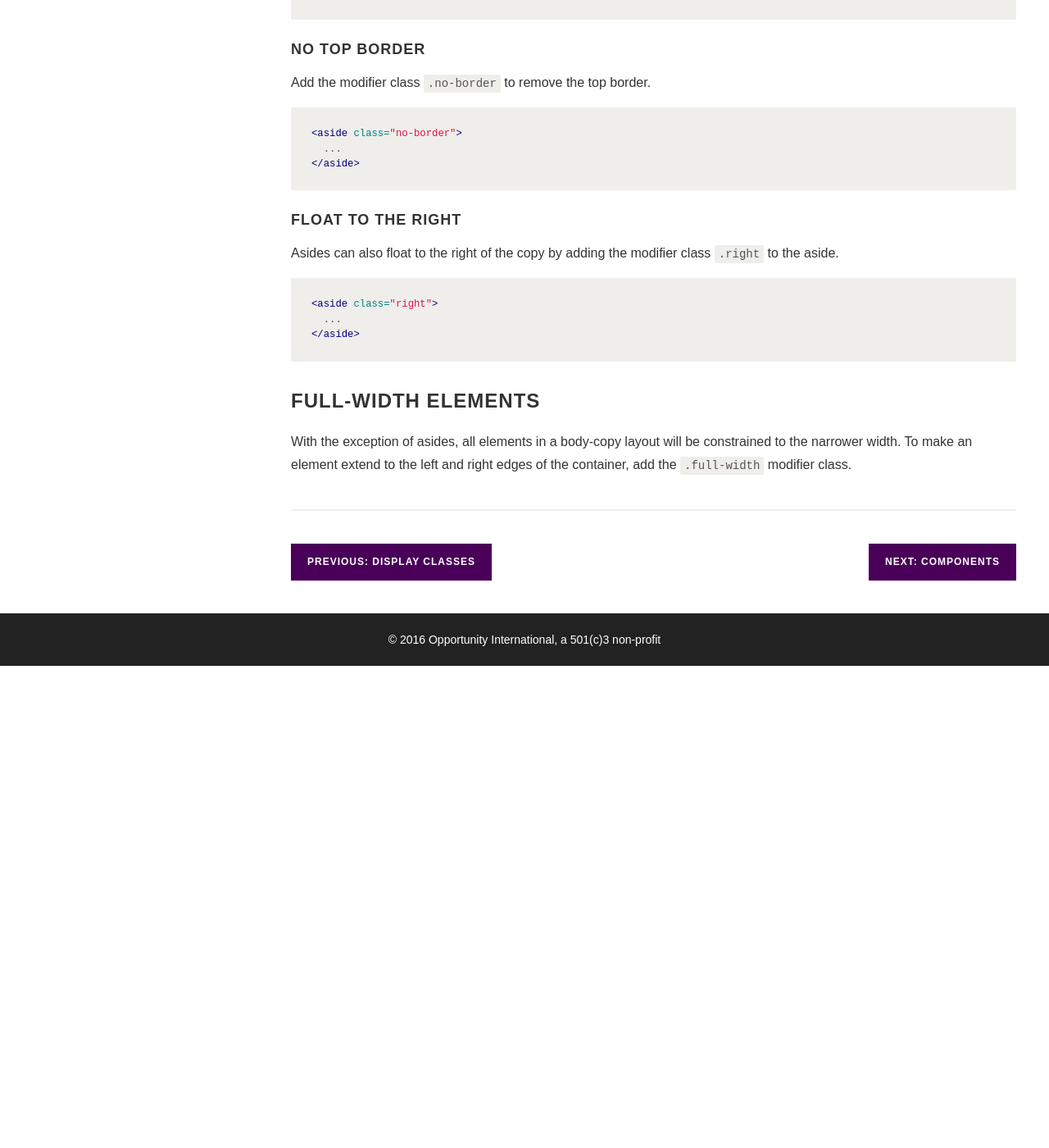
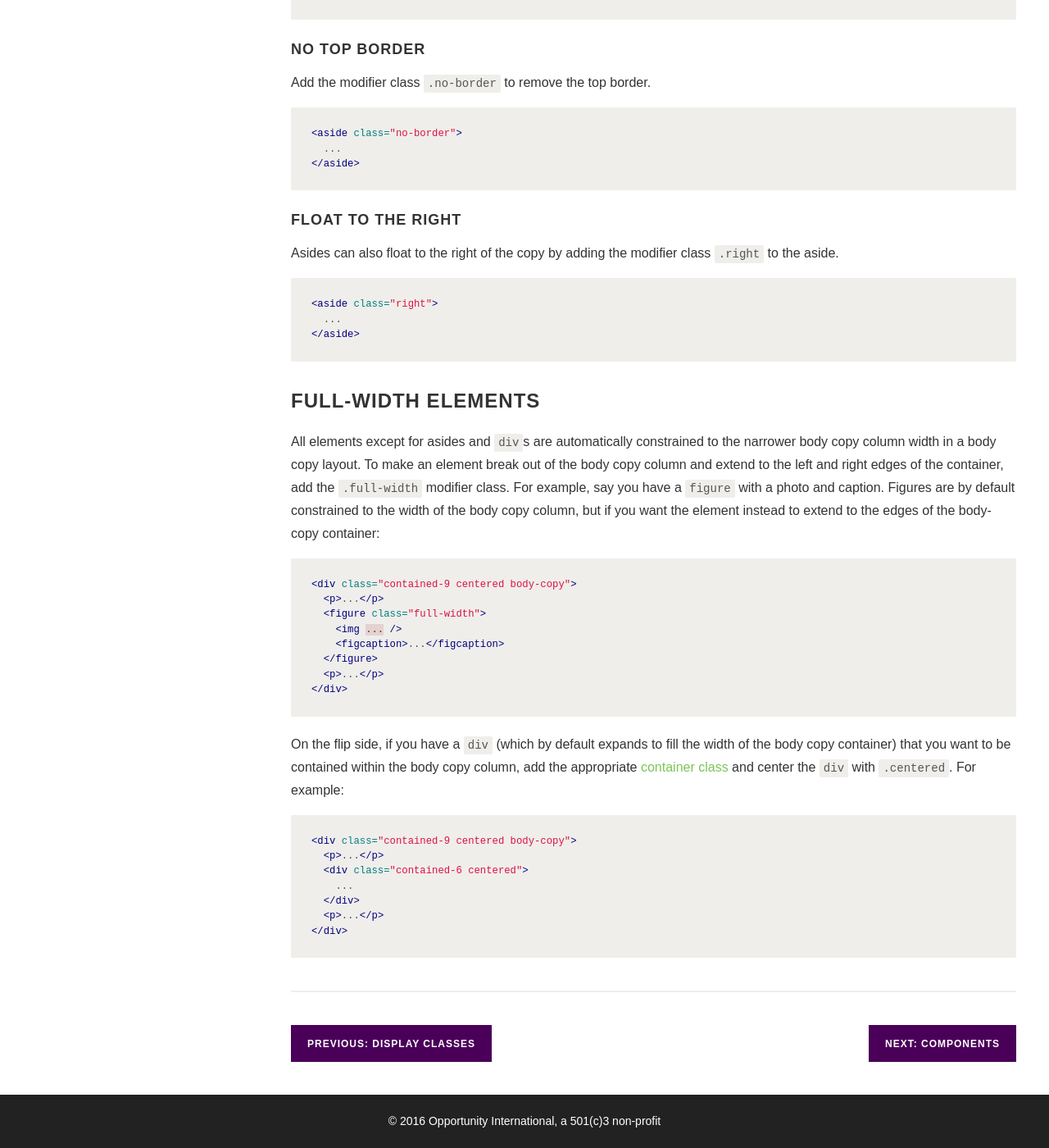
Before and after one commit to OpportunityIntl/Weavr, a Jekyll site: the page built from docs/layout/body-copy/index.md, in a window 1280 px wide and 1400 px high, scrolled down 3351 px. Shown: the whole window at 82% size. Built offline with Jekyll 4.4.1, drawn with Linux system fonts in a browser that asks for light colours; nearby versions of some CDN libraries; comment, search, counter and statistics services are not loaded; before the commit the page ends 4163 px from its top, so only the background shows below that.

Commit message:
Update body copy documentation

```diff
--- a/docs/layout/body-copy/index.md
+++ b/docs/layout/body-copy/index.md
@@ -117,4 +117,27 @@ Asides can also float to the right of the copy by adding the modifier class `.ri
 
 ## Full-width elements
 
-With the exception of asides, all elements in a body-copy layout will be constrained to the narrower width. To make an element extend to the left and right edges of the container, add the `.full-width` modifier class.
+All elements except for asides and `div`s are automatically constrained to the narrower body copy column width in a body copy layout. To make an element break out of the body copy column and extend to the left and right edges of the container, add the `.full-width` modifier class. For example, say you have a `figure` with a photo and caption. Figures are by default constrained to the width of the body copy column, but if you want the element instead to extend to the edges of the body-copy container:
+
+~~~html
+<div class="contained-9 centered body-copy">
+  <p>...</p>
+  <figure class="full-width">
+    <img ... />
+    <figcaption>...</figcaption>
+  </figure>
+  <p>...</p>
+</div>
+~~~
+
+On the flip side, if you have a `div` (which by default expands to fill the width of the body copy container) that you want to be contained within the body copy column, add the appropriate [container class]({{ site.baseurl }}/docs/layout/containers) and center the `div` with `.centered`. For example:
+
+~~~html
+<div class="contained-9 centered body-copy">
+  <p>...</p>
+  <div class="contained-6 centered">
+    ...
+  </div>
+  <p>...</p>
+</div>
+~~~
```
